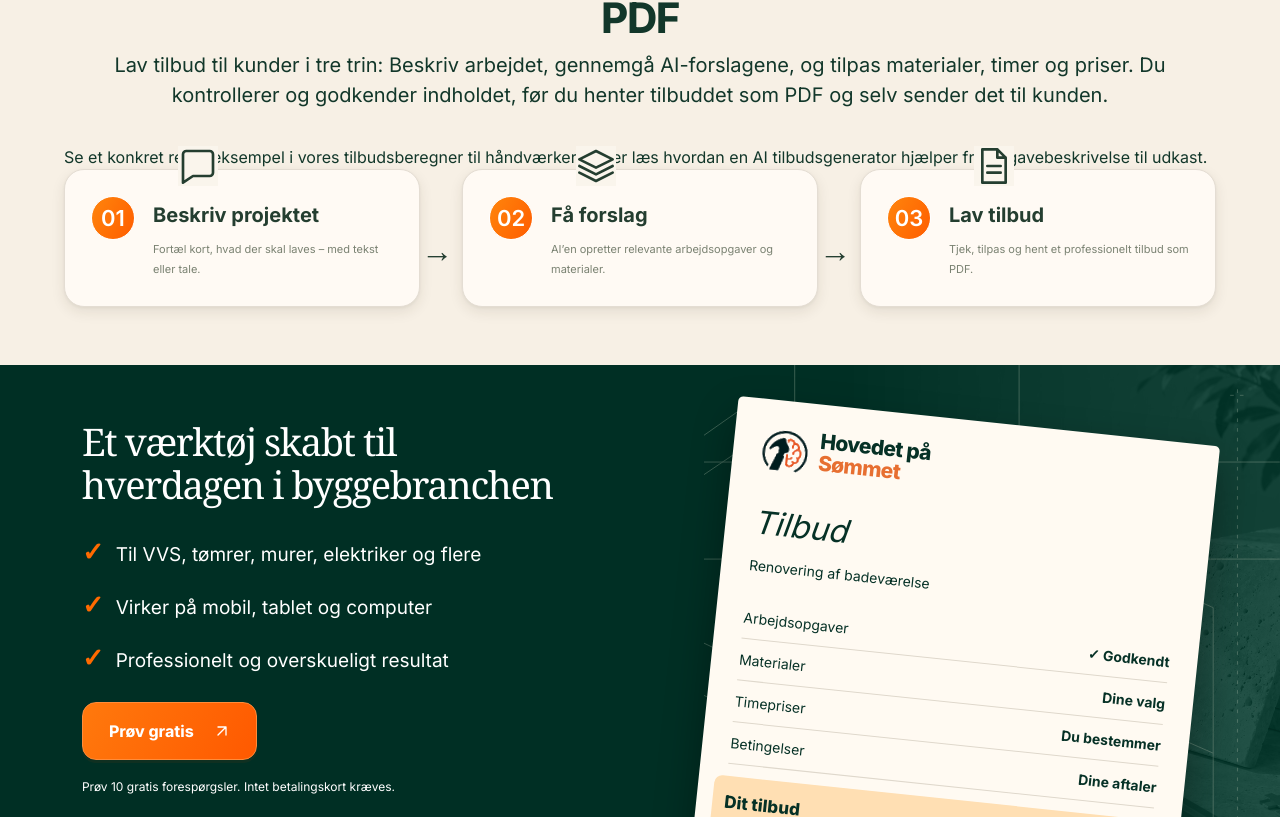
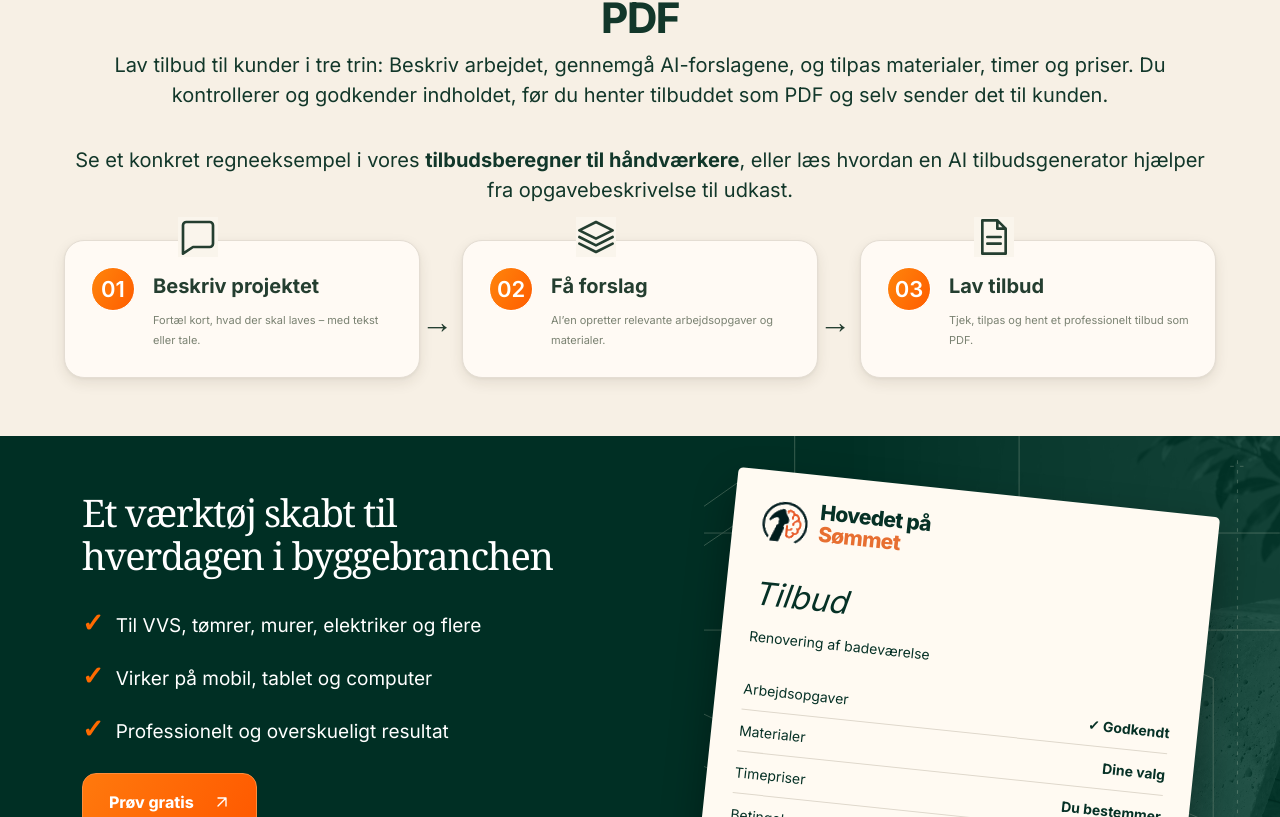
Before and after one commit to johanroug/tak-makker-angular, an Angular app: page / in a window 1280 px wide. Shown: the part 923-1740 px from the top of the page. Built offline with nearby package versions, Linux system fonts and the light colour scheme.

Commit message:
no message

```diff
--- a/src/app/features/landing/landing.component.html
+++ b/src/app/features/landing/landing.component.html
@@ -35,7 +35,7 @@
       <div>
         <h2 id="walkthrough-title">Tilbudsprogram til håndværkere – fra opgavebeskrivelse til PDF</h2>
         <p class="walkthrough-intro">Lav tilbud til kunder i tre trin: Beskriv arbejdet, gennemgå AI-forslagene, og tilpas materialer, timer og priser. Du kontrollerer og godkender indholdet, før du henter tilbuddet som PDF og selv sender det til kunden.</p>
-        <p>Se et konkret regneeksempel i vores <a routerLink="/tilbudsberegner">tilbudsberegner til håndværkere</a>, eller læs hvordan en <a routerLink="/ai-tilbudsgenerator">AI tilbudsgenerator</a> hjælper fra opgavebeskrivelse til udkast.</p>
+        <p class="walkthrough-intro">Se et konkret regneeksempel i vores <strong><a routerLink="/tilbudsberegner">tilbudsberegner til håndværkere</a></strong>, eller læs hvordan en <a routerLink="/ai-tilbudsgenerator">AI tilbudsgenerator</a> hjælper fra opgavebeskrivelse til udkast.</p>
         <div class="steps">
           @for (item of steps; track item.title; let i = $index) {
             <button type="button" (click)="step.set(i); demoDialog.showModal()">
```
